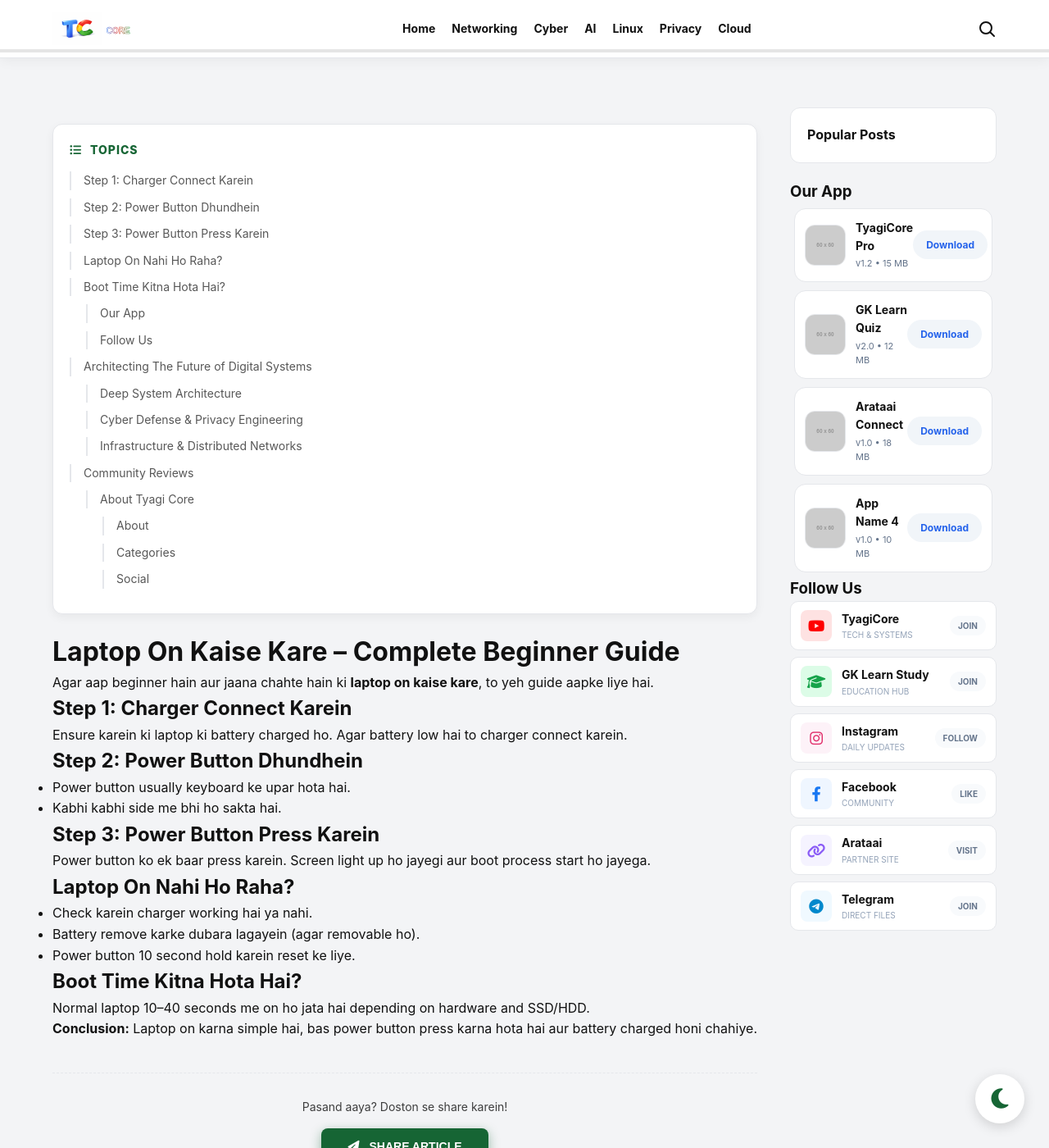
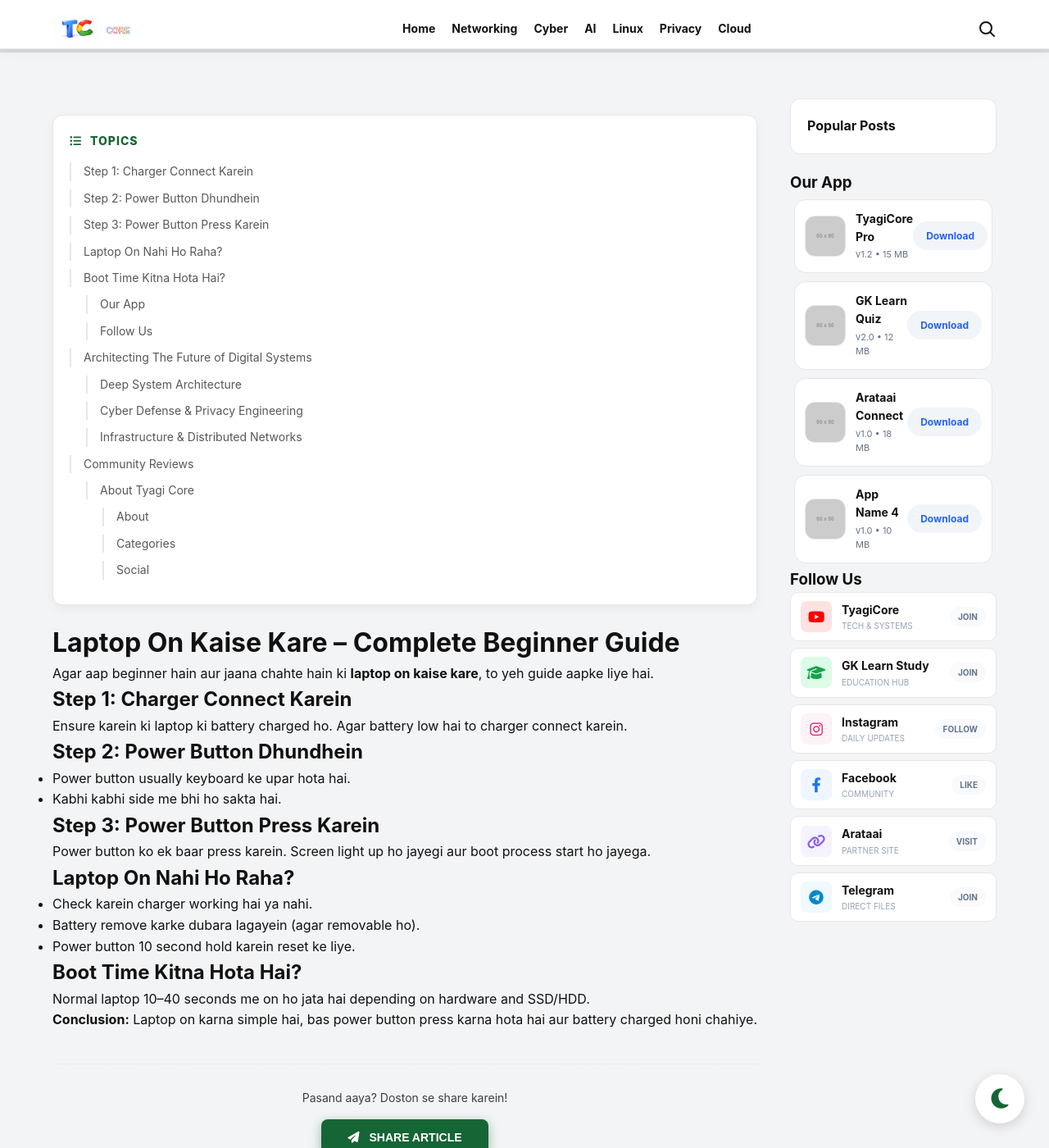
Before and after one commit to HimanshuTyagiJi/TyagiCore, a Jekyll site: the page built from laptop-on-kaise-karen.html, in a window 1280 px wide and 1400 px high. Shown: the whole window at 82% size. Built offline with Jekyll 4.4.1, drawn with Linux system fonts in a browser that asks for light colours.

Commit message:
Update style.css

```diff
--- a/assets/css/style.css
+++ b/assets/css/style.css
@@ -24,7 +24,7 @@ body{font-family:-apple-system,BlinkMacSystemFont,'Segoe UI',Roboto,sans-serif;b
   display: none;
 }
 /* ===== HEADER ===== */
-.header{background:var(--card-bg);padding:15px 5%;position:sticky;top:0;z-index:999;box-shadow:0 2px 15px rgba(0,0,0,0.06);border-bottom: 1px solid var(--border-color);}
+.header{height: 60px;background:var(--card-bg);padding:15px 5%;position:sticky;top:0;z-index:999;box-shadow:0 2px 15px rgba(0,0,0,0.06);border-bottom: 1px solid var(--border-color);}
 .header-inner{display:flex;align-items:center;justify-content:space-between;position:relative;}
 .logo{font-size:22px;font-weight:900;color:#166534;text-decoration:none;}
 .nav{display:flex;gap:20px;}
```
